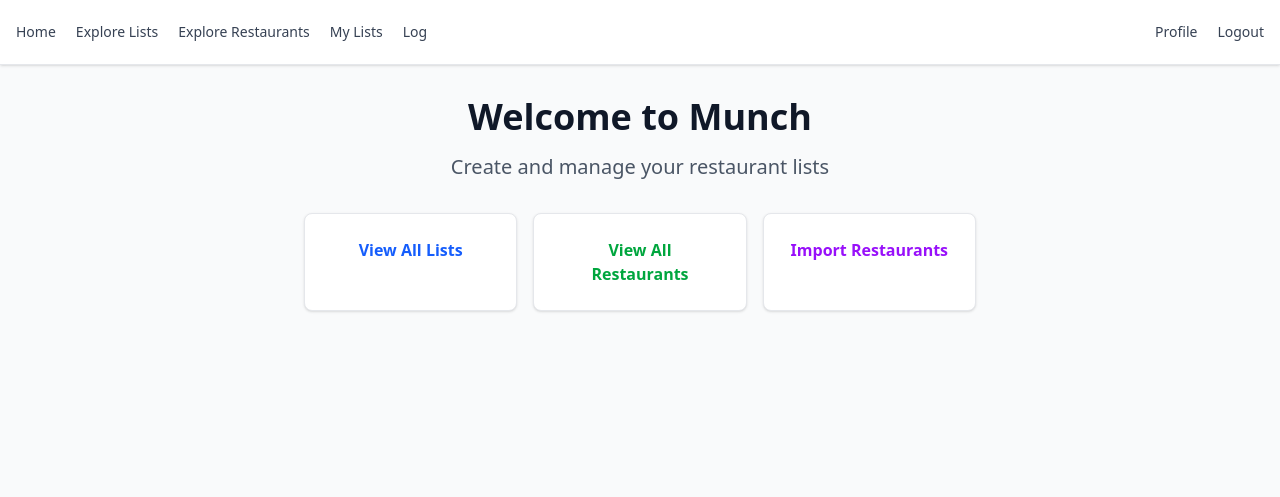
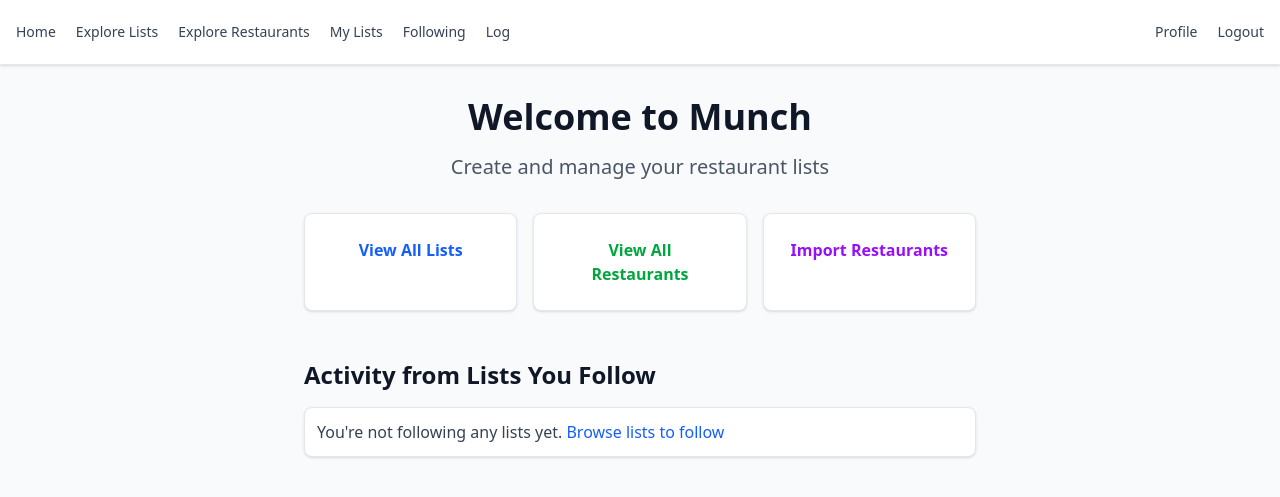
Before and after one commit to leifmetcalf/munch-claude, a Django app: page / in a window 1280 px wide. Shown: the top 497 px of the page. Run offline with Django 5.2, Linux system fonts and the light colour scheme; the visitor is signed in with stand-in values (Sample User, id 1); data comes from the database, SQL or seed files in the repository; data that the repository does not hold is empty.

Commit message:
Implement complete list following feature
- Add ListFollow model with database migration
- Create follow/unfollow toggle functionality with security checks
- Add follow buttons to list detail pages with visual feedback
- Implement user following lists and list followers views
- Add following activity section to home page
- Display follower counts on all list cards
- Add Following navigation item for easy access
- Update ROADMAP to mark follow lists as completed

🤖 Generated with [Claude Code](https://claude.ai/code)

Co-Authored-By: Claude <noreply@anthropic.com>

```diff
--- a/lists/models.py
+++ b/lists/models.py
@@ -107,3 +107,20 @@ class ListComment(models.Model):
 
     def __str__(self):
         return f"Comment by {self.author.username} on {self.restaurant_list.name}"
+
+
+class ListFollow(models.Model):
+    follower = models.ForeignKey(User, on_delete=models.CASCADE, related_name='following_lists')
+    restaurant_list = models.ForeignKey(RestaurantList, on_delete=models.CASCADE, related_name='followers')
+    followed_at = models.DateTimeField(auto_now_add=True)
+
+    class Meta:
+        unique_together = ['follower', 'restaurant_list']  # Prevent duplicate follows
+        ordering = ['-followed_at']  # Most recent first
+        indexes = [
+            models.Index(fields=['follower', '-followed_at']),
+            models.Index(fields=['restaurant_list', '-followed_at']),
+        ]
+
+    def __str__(self):
+        return f"{self.follower.username} follows {self.restaurant_list.name}"
--- a/lists/static/css/main.css
+++ b/lists/static/css/main.css
@@ -286,6 +286,9 @@
   }
   .mb-8 {
     margin-bottom: calc(var(--spacing) * 8);
+  }
+  .ml-2 {
+    margin-left: calc(var(--spacing) * 2);
   }
   .ml-4 {
     margin-left: calc(var(--spacing) * 4);
--- a/lists/templates/base.html
+++ b/lists/templates/base.html
@@ -19,6 +19,7 @@
                         <a href="{% url 'restaurantlist_index' %}" class="text-gray-700 hover:text-gray-900 px-2 py-2 rounded-md text-sm font-medium">Explore Lists</a>
                         <a href="{% url 'restaurant_index' %}" class="text-gray-700 hover:text-gray-900 px-2 py-2 rounded-md text-sm font-medium">Explore Restaurants</a>
                         <a href="{% url 'user_restaurantlist_index' %}" class="text-gray-700 hover:text-gray-900 px-2 py-2 rounded-md text-sm font-medium">My Lists</a>
+                        <a href="{% url 'user_following_lists' user.id %}" class="text-gray-700 hover:text-gray-900 px-2 py-2 rounded-md text-sm font-medium">Following</a>
                         <a href="{% url 'restaurantlistitem_create' %}" class="text-gray-700 hover:text-gray-900 px-2 py-2 rounded-md text-sm font-medium">Log</a>
                     {% endif %}
                 </div>
--- a/lists/templates/lists/home.html
+++ b/lists/templates/lists/home.html
@@ -37,5 +37,39 @@
         </div>
     </div>
     {% endif %}
+
+    <div class="mt-12 max-w-2xl mx-auto">
+        <h2 class="text-2xl font-bold text-gray-900 mb-4 text-left">Activity from Lists You Follow</h2>
+        <div>
+            {% if not user.is_authenticated %}
+                <div class="bg-white p-3 rounded-lg shadow border border-gray-200 text-left">
+                    <span class="text-gray-700">
+                        <a href="{% url 'login' %}" class="text-blue-600 hover:text-blue-800 font-medium">Log in to follow lists</a>
+                    </span>
+                </div>
+            {% elif user.is_authenticated and following_activity %}
+                <ul class="space-y-2">
+                    {% for item in following_activity %}
+                    <li class="bg-white p-3 rounded-lg shadow border border-gray-200 text-left">
+                        <span class="text-gray-700">
+                            <a href="{% url 'profile' user_id=item.restaurant_list.owner.id %}" class="text-blue-600 hover:text-blue-800 font-medium">{{ item.restaurant_list.owner.username }}</a>
+                            added
+                            <a href="{% url 'restaurant_detail' restaurant_id=item.restaurant.id %}" class="text-green-600 hover:text-green-800 font-medium">{{ item.restaurant.name }}</a>
+                            to their list
+                            <a href="{% url 'restaurantlist_detail' list_id=item.restaurant_list.id %}" class="text-purple-600 hover:text-purple-800 font-medium">{{ item.restaurant_list.name }}</a>
+                        </span>
+                    </li>
+                    {% endfor %}
+                </ul>
+            {% else %}
+                <div class="bg-white p-3 rounded-lg shadow border border-gray-200 text-left">
+                    <span class="text-gray-700">
+                        You're not following any lists yet.
+                        <a href="{% url 'restaurantlist_index' %}" class="text-blue-600 hover:text-blue-800 font-medium">Browse lists to follow</a>
+                    </span>
+                </div>
+            {% endif %}
+        </div>
+    </div>
 </div>
 {% endblock %}
--- a/lists/templates/lists/restaurant_list_index.html
+++ b/lists/templates/lists/restaurant_list_index.html
@@ -49,6 +49,7 @@
                     <a href="{% url 'restaurantlist_detail' restaurant_list.id %}" class="hover:text-blue-600">{{ restaurant_list.name }}</a>
                 </h3>
                 <p class="text-gray-600 mb-2"><strong>Owner:</strong> {{ restaurant_list.owner.username }}</p>
+                <p class="text-gray-600 mb-2"><strong>Followers:</strong> {{ restaurant_list.follower_count }}</p>
                 {% if restaurant_list.blurb %}
                     <p class="text-gray-600 mb-2">{{ restaurant_list.blurb|truncatewords:20 }}</p>
                 {% endif %}
--- a/lists/templates/lists/user_restaurant_list_index.html
+++ b/lists/templates/lists/user_restaurant_list_index.html
@@ -48,6 +48,7 @@
                 <h3 class="text-xl font-semibold text-gray-900 mb-2">
                     <a href="{% url 'restaurantlist_detail' restaurant_list.id %}" class="hover:text-blue-600">{{ restaurant_list.name }}</a>
                 </h3>
+                <p class="text-gray-600 mb-2"><strong>Followers:</strong> {{ restaurant_list.follower_count }}</p>
                 {% if restaurant_list.blurb %}
                     <p class="text-gray-600 mb-2">{{ restaurant_list.blurb|truncatewords:20 }}</p>
                 {% endif %}
--- a/lists/urls.py
+++ b/lists/urls.py
@@ -13,6 +13,7 @@ urlpatterns = [
     path('list/<int:list_id>/edit/', views.restaurantlist_edit, name='restaurantlist_edit'),
     path('list/<int:list_id>/update/', views.restaurantlist_update, name='restaurantlist_update'),
     path('list/<int:list_id>/delete/', views.restaurantlist_delete, name='restaurantlist_delete'),
+    path('list/<int:list_id>/follow/', views.toggle_list_follow, name='toggle_list_follow'),
     path('listitem/create/', views.restaurantlistitem_create, name='restaurantlistitem_create'),
     path('listitem/<int:item_id>/move-up/', views.move_item_up, name='move_item_up'),
     path('listitem/<int:item_id>/move-down/', views.move_item_down, name='move_item_down'),
@@ -20,5 +21,7 @@ urlpatterns = [
     path('restaurant/<int:restaurant_id>/', views.restaurant_detail, name='restaurant_detail'),
     path('restaurant/<int:restaurant_id>/add-image/', views.restaurant_image_add, name='restaurant_image_add'),
     path('profile/<int:user_id>/', views.profile, name='profile'),
+    path('profile/<int:user_id>/following/', views.user_following_lists, name='user_following_lists'),
+    path('list/<int:list_id>/followers/', views.list_followers, name='list_followers'),
     path('api/restaurant/search/', views.restaurant_search_api, name='restaurant_search_api'),
 ]
--- a/lists/views.py
+++ b/lists/views.py
@@ -11,7 +11,7 @@ from django.core.serializers.json import DjangoJSONEncoder
 from django.db import models, transaction
 from django.http import JsonResponse
 from django.shortcuts import render, redirect, get_object_or_404
-from .models import Restaurant, RestaurantList, RestaurantListItem, RestaurantImage, User, ListComment
+from .models import Restaurant, RestaurantList, RestaurantListItem, RestaurantImage, User, ListComment, ListFollow
 from .forms import RestaurantForm, RestaurantListForm, RestaurantListItemForm, CustomUserCreationForm, RestaurantImageForm, ListCommentForm
 
 
@@ -27,8 +27,19 @@ def index(request):
         'restaurant', 'restaurant_list', 'restaurant_list__owner'
     ).order_by('-inserted_at')[:6]
 
+    # If user is authenticated, also get activity from lists they're following
+    following_activity = []
+    if request.user.is_authenticated:
+        followed_lists = ListFollow.objects.filter(follower=request.user).values_list('restaurant_list_id', flat=True)
+        following_activity = RestaurantListItem.objects.filter(
+            restaurant_list_id__in=followed_lists
+        ).select_related(
+            'restaurant', 'restaurant_list', 'restaurant_list__owner'
+        ).order_by('-inserted_at')[:6]
+
     return render(request, 'lists/home.html', {
-        'recent_items': recent_items
+        'recent_items': recent_items,
+        'following_activity': following_activity
     })
 
 
@@ -160,7 +171,9 @@ def restaurant_index(request):
 
 def restaurantlist_index(request):
     query = request.GET.get('q', '')
-    restaurant_lists = RestaurantList.objects.all()
+    restaurant_lists = RestaurantList.objects.all().annotate(
+        follower_count=models.Count('followers')
+    )
 
     if query:
         # Search by list name or owner username
@@ -178,7 +191,9 @@ def restaurantlist_index(request):
 @login_required
 def user_restaurantlist_index(request):
     query = request.GET.get('q', '')
-    restaurant_lists = RestaurantList.objects.filter(owner=request.user)
+    restaurant_lists = RestaurantList.objects.filter(owner=request.user).annotate(
+        follower_count=models.Count('followers')
+    )
 
     if query:
         # Search by list name
@@ -194,6 +209,17 @@ def restaurantlist_detail(request, list_id):
     restaurant_list = get_object_or_404(RestaurantList, id=list_id)
     list_items = RestaurantListItem.objects.filter(restaurant_list=restaurant_list).order_by('order')
     comments = restaurant_list.comments.all()
+
+    # Check if current user is following this list
+    is_following = False
+    if request.user.is_authenticated:
+        is_following = ListFollow.objects.filter(
+            follower=request.user,
+            restaurant_list=restaurant_list
+        ).exists()
+
+    # Get follower count
+    follower_count = restaurant_list.followers.count()
 
     # Handle comment form submission
     if request.method == 'POST' and request.user.is_authenticated:
@@ -225,7 +251,9 @@ def restaurantlist_detail(request, list_id):
         'comments': comments,
         'comment_form': comment_form,
         'restaurant_coordinates': restaurant_coordinates,
-        'restaurant_coordinates_json': json.dumps(restaurant_coordinates, cls=DjangoJSONEncoder)
+        'restaurant_coordinates_json': json.dumps(restaurant_coordinates, cls=DjangoJSONEncoder),
+        'is_following': is_following,
+        'follower_count': follower_count
     })
 
 
@@ -578,3 +606,60 @@ def profile(request, user_id):
         'total_lists': total_lists,
         'total_restaurants': total_restaurants
     })
+
+
+@login_required
+def toggle_list_follow(request, list_id):
+    """Toggle following status for a restaurant list."""
+    if request.method != 'POST':
+        return redirect('restaurantlist_detail', list_id=list_id)
+
+    restaurant_list = get_object_or_404(RestaurantList, id=list_id)
+
+    # Prevent users from following their own lists
+    if restaurant_list.owner == request.user:
+        messages.error(request, "You cannot follow your own list.")
+        return redirect('restaurantlist_detail', list_id=list_id)
+
+    follow, created = ListFollow.objects.get_or_create(
+        follower=request.user,
+        restaurant_list=restaurant_list
+    )
+
+    if created:
+        messages.success(request, f'You are now following "{restaurant_list.name}"!')
+    else:
+        follow.delete()
+        messages.success(request, f'You have unfollowed "{restaurant_list.name}".')
+
+    return redirect('restaurantlist_detail', list_id=list_id)
+
+
+def user_following_lists(request, user_id):
+    """Show lists that a user is following."""
+    followed_user = get_object_or_404(User, id=user_id)
+
+    # Get all lists this user is following
+    following = ListFollow.objects.filter(follower=followed_user).select_related(
+        'restaurant_list', 'restaurant_list__owner'
+    ).order_by('-followed_at')
+
+    return render(request, 'lists/user_following_lists.html', {
+        'followed_user': followed_user,
+        'following': following
+    })
+
+
+def list_followers(request, list_id):
+    """Show who follows a specific list."""
+    restaurant_list = get_object_or_404(RestaurantList, id=list_id)
+
+    # Get all followers of this list
+    followers = ListFollow.objects.filter(restaurant_list=restaurant_list).select_related(
+        'follower'
+    ).order_by('-followed_at')
+
+    return render(request, 'lists/list_followers.html', {
+        'restaurant_list': restaurant_list,
+        'followers': followers
+    })
```
Also changed, not shown: ROADMAP.md (+1 -1 lines), lists/templates/lists/list_followers.html (added, +37 -0 lines), lists/templates/lists/profile.html (+8 -0 lines), lists/templates/lists/restaurant_list_detail.html (+17 -4 lines), lists/templates/lists/user_following_lists.html (added, +46 -0 lines), lists/migrations/0004_listfollow.py (added).
